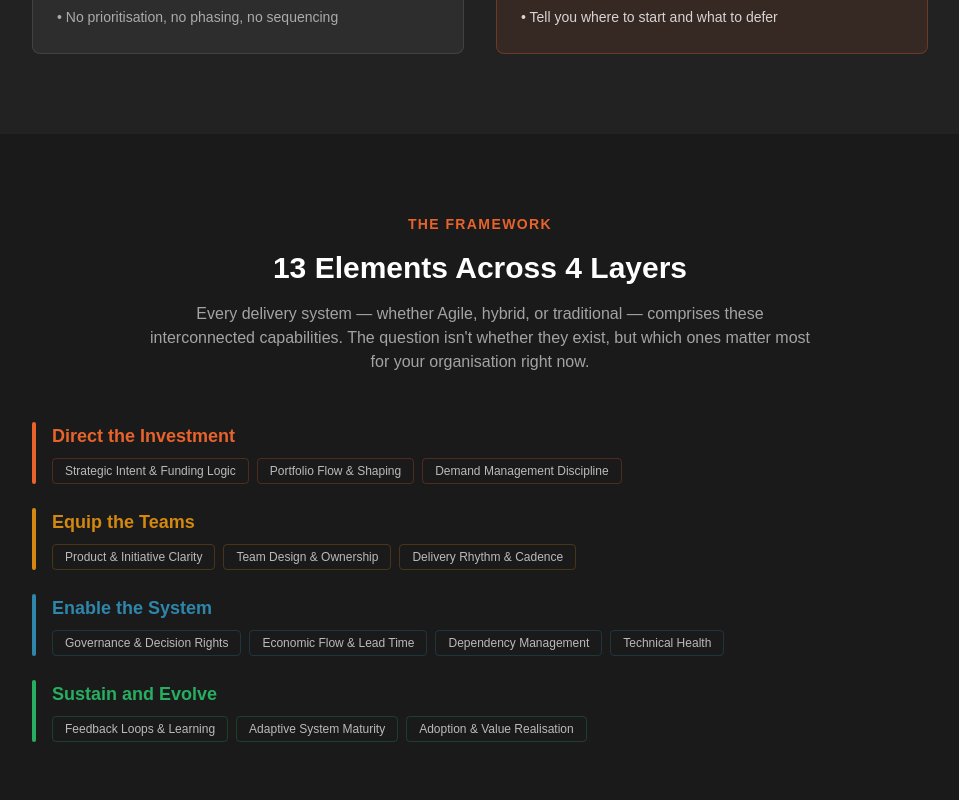
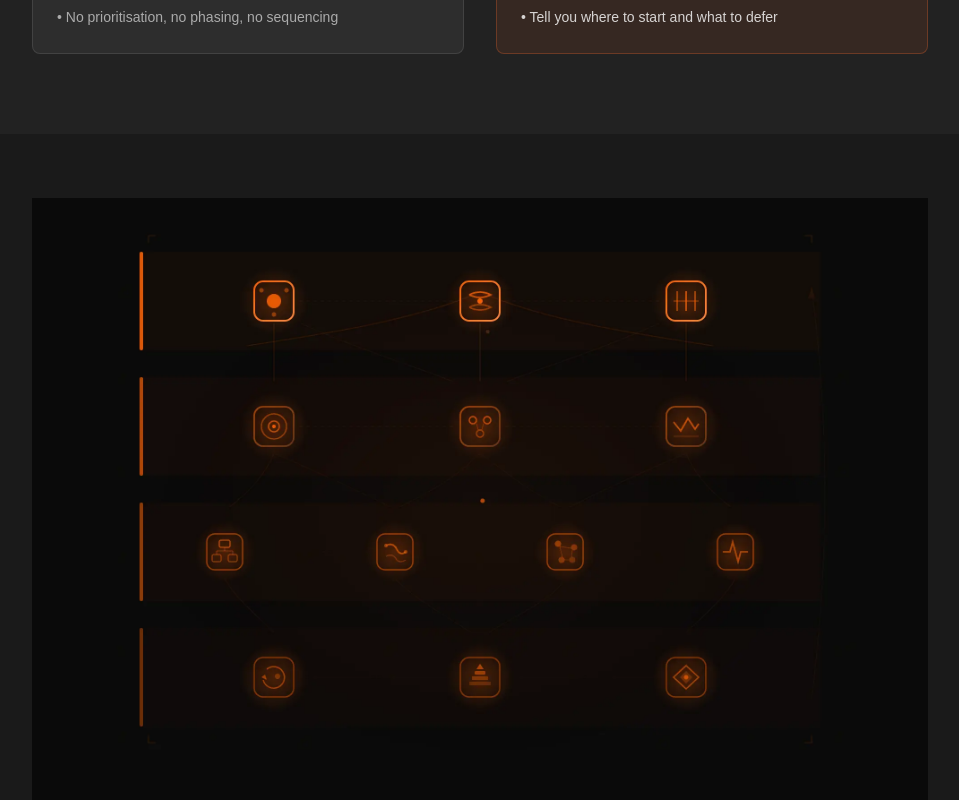
Before and after one commit to chandra-anil/xpedite-partners-site, a Next.js app: page /path-to-value in a window 1280 px wide. Shown: the part 820-1620 px from the top of the page, without its empty margins (160-1119 px from the left). Built offline with nearby package versions, Linux system fonts and the light colour scheme.

Commit message:
Add PTV framework visual between problem statement and element breakdown

```diff
--- a/src/components/PathToValueContent.tsx
+++ b/src/components/PathToValueContent.tsx
@@ -111,6 +111,21 @@ export default function PathToValueContent() {
                 </ul>
               </div>
             </div>
+          </motion.div>
+        </div>
+      </section>
+
+      {/* Framework visual */}
+      <section className="py-16 px-6">
+        <div className="max-w-4xl mx-auto">
+          <motion.div initial="hidden" whileInView="visible" viewport={{ once: true }} variants={fadeIn}>
+            <Image
+              src="/images/ptv-framework-visual.webp"
+              alt="Path to Value framework - four interconnected layers from investment direction through to value realisation"
+              width={1000}
+              height={700}
+              className="w-full h-auto"
+            />
           </motion.div>
         </div>
       </section>
```
Also changed, not shown: public/images/ptv-framework-visual.webp (added), 1 other file (tests, documents, lock files or other folders).
